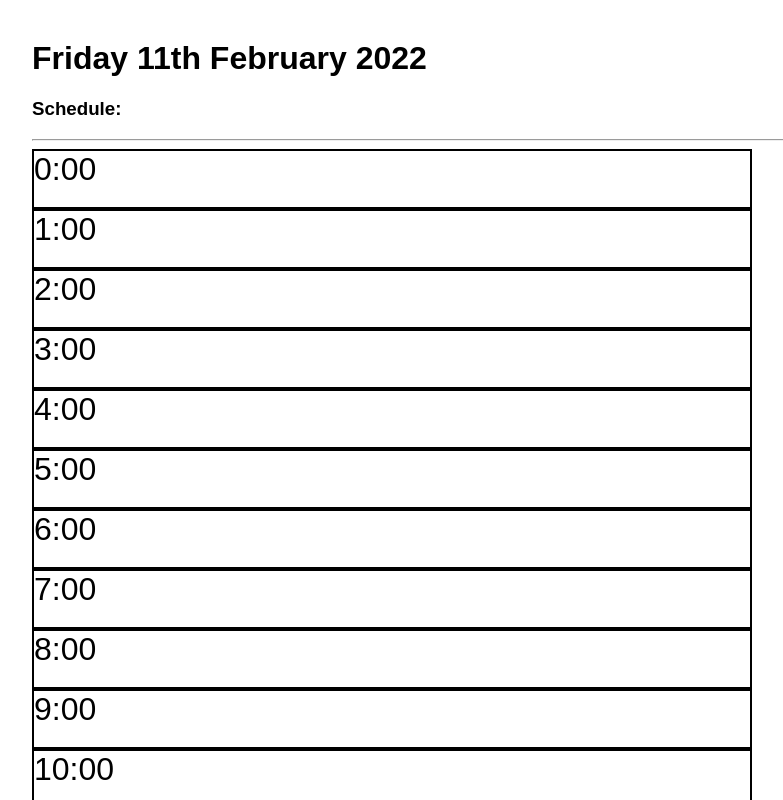
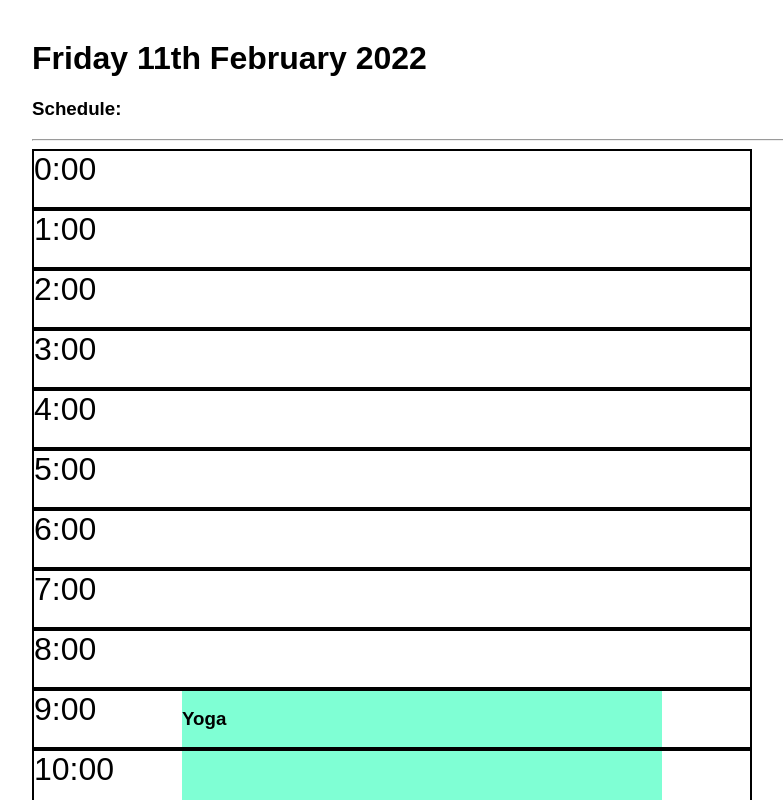
Before and after one commit to aimaewood/calendar-app, a React (Create React App) app: page / in a window 1280 px wide. Shown: the top 800 px of the page, without its empty margins (8-791 px from the left). Built offline with nearby package versions, Linux system fonts and the light colour scheme.

Commit message:
added hardcoded events and written code to populate time-blocks with a div for each event

```diff
--- a/src/App.css
+++ b/src/App.css
@@ -4,7 +4,10 @@
 }
 .app{
   margin: 40px;
-
+}
+.calendar-container{
+  margin-bottom: 50px;
+  position: relative;
 }
 .hour-block{
   height:60px;
--- a/src/App.js
+++ b/src/App.js
@@ -1,6 +1,8 @@
+import {useState} from "react";
 import './App.css';
 function App() {
 
+  let [events, updateEvents] = useState([{title: "Aerial hoop class", start: 18, duration: 1.5}, {title: "Laka Interview", start: 14, duration: 1}, {title: "Yoga", start: 9, duration:2}])
   const hourBlocks = []
   for(let i=0; i<24; i++ ){hourBlocks.push(i)}
 
@@ -21,6 +23,13 @@ function App() {
                   <div key={index} className="hour-block">{hour.toString() + ":00"}</div>
               )
           })}
+          {events.map((item, index) => {
+            return(
+                <div key={index} style={{height: item.duration*60 + "px", width: "40%", position: "absolute", top: item.start*60, left: "150px", backgroundColor: "Aquamarine", zValue: 5}}>
+                  <h3>{item.title}</h3>
+                </div>
+            )
+          })}
       </div>
 
     </div>
```
